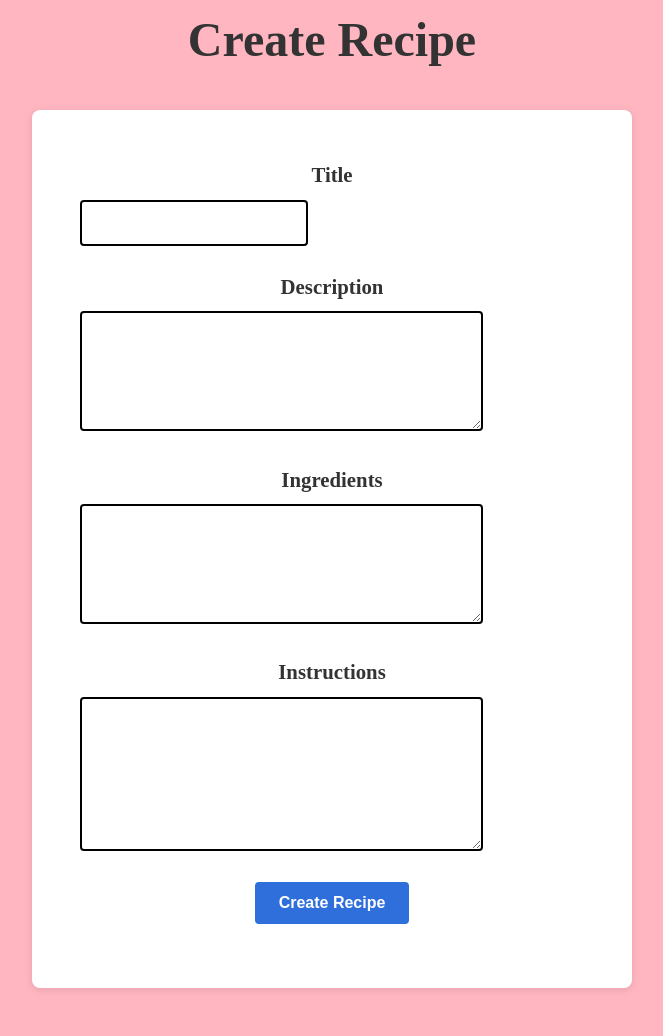
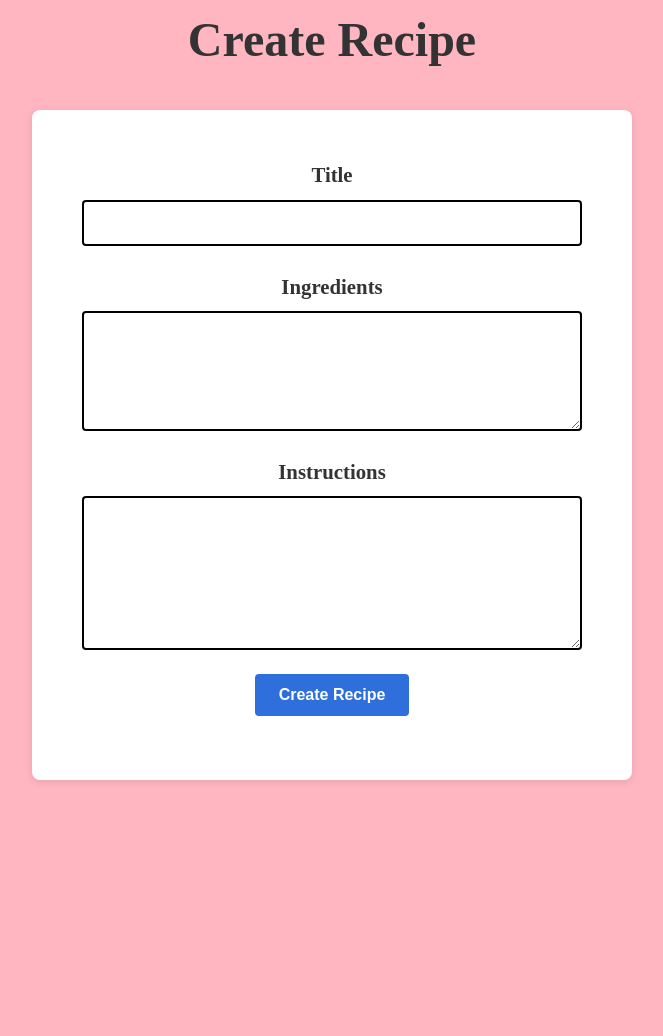
Before and after one commit to Aaronnnpf/recipe-app, a Django app: page /recipes/create/ in a window 1280 px wide. Shown: the part 201-1237 px from the top of the page, without its empty margins (308-971 px from the left). After the commit the page ends 983 px from the top, so only its background shows below. Run offline with Django 4.2, Linux system fonts and the light colour scheme; a user stored in the database is signed in.

Commit message:
added center to text boxes, removed desciption and centred the comments box

```diff
--- a/recipe_app/forms.py
+++ b/recipe_app/forms.py
@@ -6,11 +6,11 @@ from .models import Comment, Recipe
 class RecipeForm(forms.ModelForm):
     class Meta:
         model = Recipe
-        fields = ['title', 'description', 'ingredients', 'instructions']
+        fields = ['title', 'ingredients', 'instructions']
         widgets = {
-            'description': forms.Textarea(attrs={'rows': 3}),
-            'ingredients': forms.Textarea(attrs={'rows': 5}),
-            'instructions': forms.Textarea(attrs={'rows': 7}),
+            'title': forms.TextInput(attrs={'class': 'form-control'}),
+            'ingredients': forms.Textarea(attrs={'rows': 5, 'class': 'form-control'}),
+            'instructions': forms.Textarea(attrs={'rows': 7, 'class': 'form-control'}),
         }
 
 
@@ -22,5 +22,6 @@ class CommentForm(forms.ModelForm):
             'text': forms.Textarea(attrs={
                 'rows': 3,
                 'placeholder': 'Write your comment here...',
+                'class': 'form-control',
             }),
         }
--- a/recipe_app/templates/recipes/recipe_form.html
+++ b/recipe_app/templates/recipes/recipe_form.html
@@ -7,22 +7,19 @@
 <form method="post">
     {% csrf_token %}
 
-    <div style="margin-bottom: 1.5rem;">
+    <div class="form-field" style="margin-bottom: 1.5rem;">
         <h3 style="margin-bottom: 0.5rem;">Title</h3>
         {{ form.title }}
     </div>
 
-    <div style="margin-bottom: 1.5rem;">
-        <h3 style="margin-bottom: 0.5rem;">Description</h3>
-        {{ form.description }}
-    </div>
+    <!-- Description removed per request -->
 
-    <div style="margin-bottom: 1.5rem;">
+    <div class="form-field" style="margin-bottom: 1.5rem;">
         <h3 style="margin-bottom: 0.5rem;">Ingredients</h3>
         {{ form.ingredients }}
     </div>
 
-    <div style="margin-bottom: 1.5rem;">
+    <div class="form-field" style="margin-bottom: 1.5rem;">
         <h3 style="margin-bottom: 0.5rem;">Instructions</h3>
         {{ form.instructions }}
     </div>
--- a/styles/styles.css
+++ b/styles/styles.css
@@ -429,3 +429,29 @@ p {
         font-size: 0.9rem;
     }
 }
+
+/* Center form fields and align inputs under headings */
+.form-field {
+    display: flex;
+    flex-direction: column;
+    align-items: center;
+}
+
+.form-field {
+    width: 100%;
+}
+
+.form-field h3 {
+    max-width: 500px;
+    margin: 0 auto 0.5rem auto;
+    text-align: center;
+}
+
+.form-field input,
+.form-field textarea,
+.form-field select,
+.form-field .form-control {
+    width: 100%;
+    max-width: 500px;
+    box-sizing: border-box;
+}
```
Also changed, not shown: recipe_app/templates/recipes/recipe_detail.html (+5 -2 lines), db.sqlite3.
